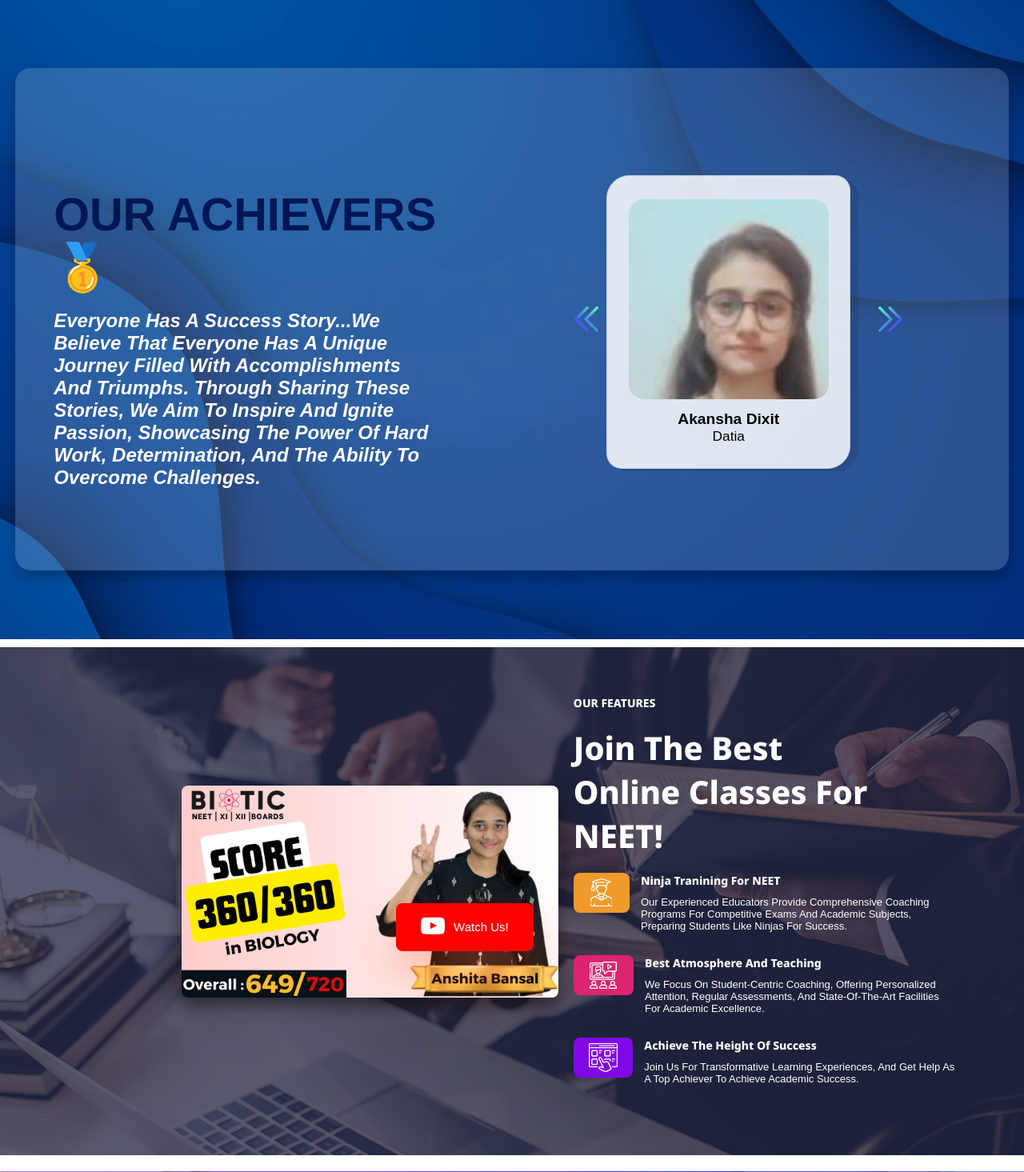
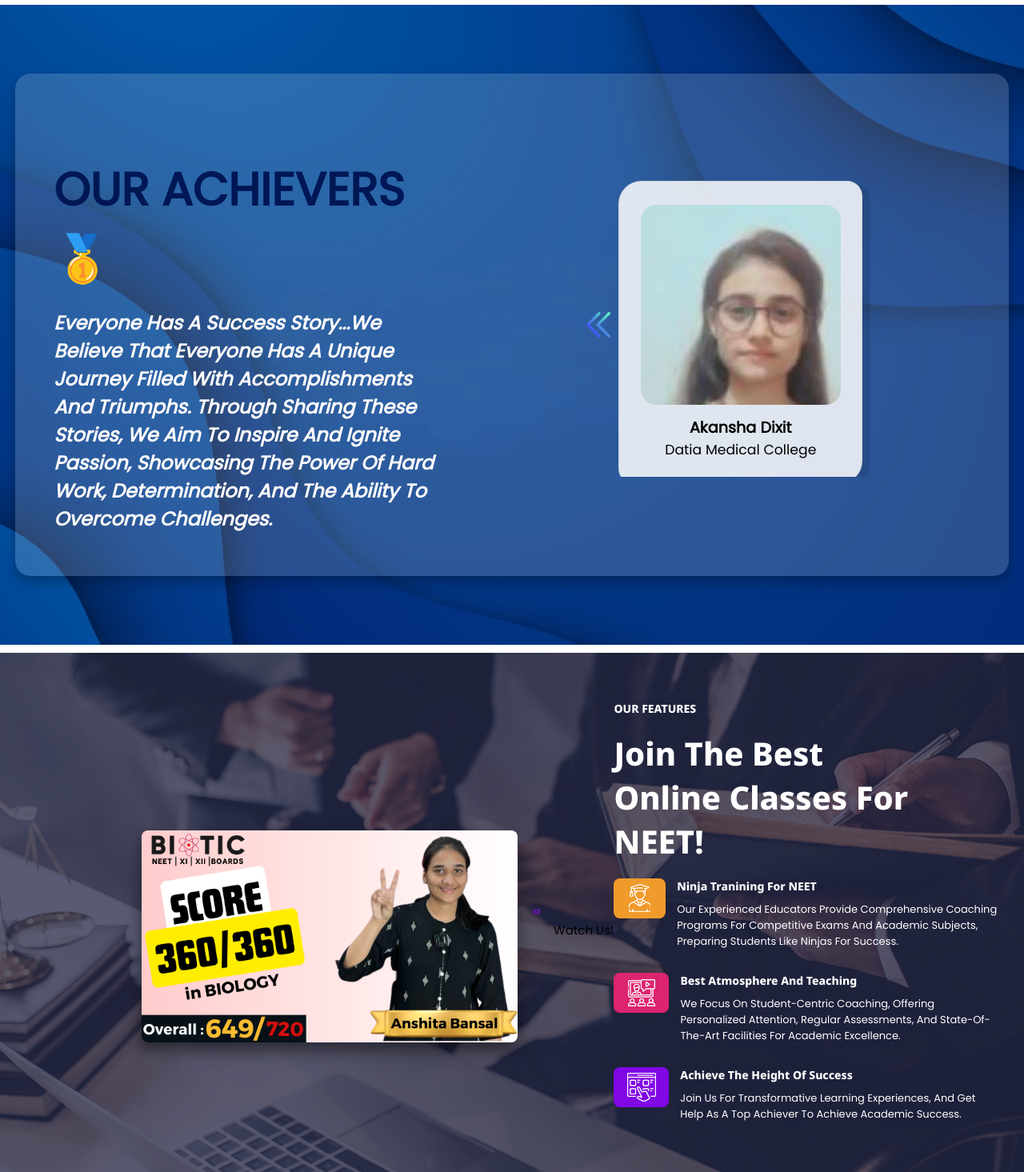
Before and after one commit to SUYASHHAGARWAL/octapina, a Python web app: template octapinapp/Templates/home.html in a window 1280 px wide. Shown: the part 898-2363 px from the top of the page at 80% size. Run offline with Jinja, Linux system fonts and the light colour scheme; the template is opened without the code that fills it, so the values that code supplies are empty.

Commit message:
Update home.html

```diff
--- a/octapinapp/Templates/home.html
+++ b/octapinapp/Templates/home.html
@@ -23,11 +23,13 @@
     <link rel="preconnect" href="https://fonts.googleapis.com">
     <link rel="preconnect" href="https://fonts.gstatic.com" crossorigin>
     <link href="https://fonts.googleapis.com/css2?family=Jost:wght@700&display=swap" rel="stylesheet">
-
+<link rel="preconnect" href="https://fonts.googleapis.com">
+<link rel="preconnect" href="https://fonts.gstatic.com" crossorigin>
+<link href="https://fonts.googleapis.com/css2?family=Poppins&display=swap" rel="stylesheet">
 </head>
 
 <body>
-    <header>
+    <header id="header1">
         <div class="header_top">
             <div class="contact-info">
                 <a href="#" class="fas fa-phone"></a>
@@ -50,7 +52,7 @@
                 <a href="/api/biotichomepage"><img src="/static/Images/biotic_logo.png" alt=""></a>
             </div>
             <nav class="navbar">
-                <a href="#">Batch Section</a>
+                <a id="batch-link">Batch Section</a>
                 <a href="#">Features</a>
                 <a target="_blank" href="/api/resultspage">Results</a>
                 <a target="_blank" href="/api/testimonialspage">Testimonials</a>
@@ -131,7 +133,7 @@
                             </div>
                             <div class="image-content">
                                 <h3>Akansha dixit</h3>
-                                <span>datia</span>
+                                <span>Datia Medical College</span>
                             </div>
                         </div>
                     </div>
@@ -142,8 +144,8 @@
                                 <img src="/static/Images/pic-2.jpg">
                             </div>
                             <div class="image-content">
-                                <h3>Akansha dixit</h3>
-                                <span>datia</span>
+                                <h3>Anushi Singhal</h3>
+                                <span>Shyam Shah Medical College REWA</span>
                             </div>
                         </div>
                     </div>
@@ -154,8 +156,8 @@
                                 <img src="/static/Images/pic-3.jpg">
                             </div>
                             <div class="image-content">
-                                <h3>Akansha dixit</h3>
-                                <span>datia</span>
+                                <h3>Aryan Shrivastav</h3>
+                                <span>Datia Medical College</span>
                             </div>
                         </div>
                     </div>
@@ -166,8 +168,8 @@
                                 <img src="/static/Images/pic-4.jpg">
                             </div>
                             <div class="image-content">
-                                <h3>Akansha dixit</h3>
-                                <span>datia</span>
+                                <h3>Deeksha Agarwal</h3>
+                                <span>Mahatma Gandhi Medical college Indore</span>
                             </div>
                         </div>
                     </div>
@@ -178,25 +180,13 @@
                                 <img src="/static/Images/pic-5.jpg">
                             </div>
                             <div class="image-content">
-                                <h3>Akansha dixit</h3>
-                                <span>datia</span>
+                                <h3>Dr. Deshraj Rajpoot</h3>
+                                <span>Medical Officer</span>
                             </div>
                         </div>
                     </div>
 
-                    <div class="box">
-                        <div class="inner_photo">
-                            <div class="image">
-                                <img src="/static/Images/pic-6.jpg">
-                            </div>
-                            <div class="image-content">
-                                <h3>Akansha dixit</h3>
-                                <span>datia</span>
-                            </div>
-                        </div>
-                    </div>
 
-                </div>
                 <img src="/static/Images/forward.png" id="nextBtn">
 
             </div>
@@ -205,22 +195,25 @@
     </section>
 
     <section class="feature-section">
+
+
         <div class="feature-photu">
-            <img src="/static/Images/topper.png" alt="">
-            <div class="float-box">
-                <a href="">
-                    <i class="fa fa-youtube-play"></i>
-                </a>
-                <div class="text">Watch Us!</div>
-            </div>
+            <img src="/Static/Images/topper.png" alt="">
+
         </div>
+
+        <div class="float_box">
+            <a href=""><i class="fa fa-youtube-play"></i></a>
+            <div class="text">Watch Us!</div>
+        </div>
+
         <div class="feature-content">
             <h3>OUR FEATURES</h3>
             <h2>Join the Best Online Classes for NEET!</h2>
             <div class="qualities">
                 <div class="core-quality">
                     <div class="core-quality-icon" id="icon1">
-                        <img src="/static/Images/feature-icon-1.png" alt="">
+                        <img src="/Static/Images/feature-icon-1.png" alt="">
                     </div>
                     <div class="core-quality-content">
                         <h3>Ninja tranining for NEET</h3>
@@ -230,7 +223,7 @@
                 </div>
                 <div class="core-quality">
                     <div class="core-quality-icon" id="icon2">
-                        <img src="/static/Images/feature-icon-2.png" alt="">
+                        <img src="/Static/Images/feature-icon-2.png" alt="">
                     </div>
                     <div class="core-quality-content">
                         <h3>Best Atmosphere and Teaching </h3>
@@ -240,7 +233,7 @@
                 </div>
                 <div class="core-quality">
                     <div class="core-quality-icon" id="icon3">
-                        <img src="/static/Images/feature-icon-3.png" alt="">
+                        <img src="/Static/Images/feature-icon-3.png" alt="">
                     </div>
                     <div class="core-quality-content">
                         <h3>Achieve the height of success </h3>
@@ -250,6 +243,8 @@
                 </div>
             </div>
         </div>
+
+
     </section>
 
     <section class="testimonials">
@@ -515,5 +510,6 @@
 </body>
 
     <script src="/static/JavaScript/app.js"></script>
+     <script src="/Static/JavaScript/navbar.js"></script>
 
 </html>
```
